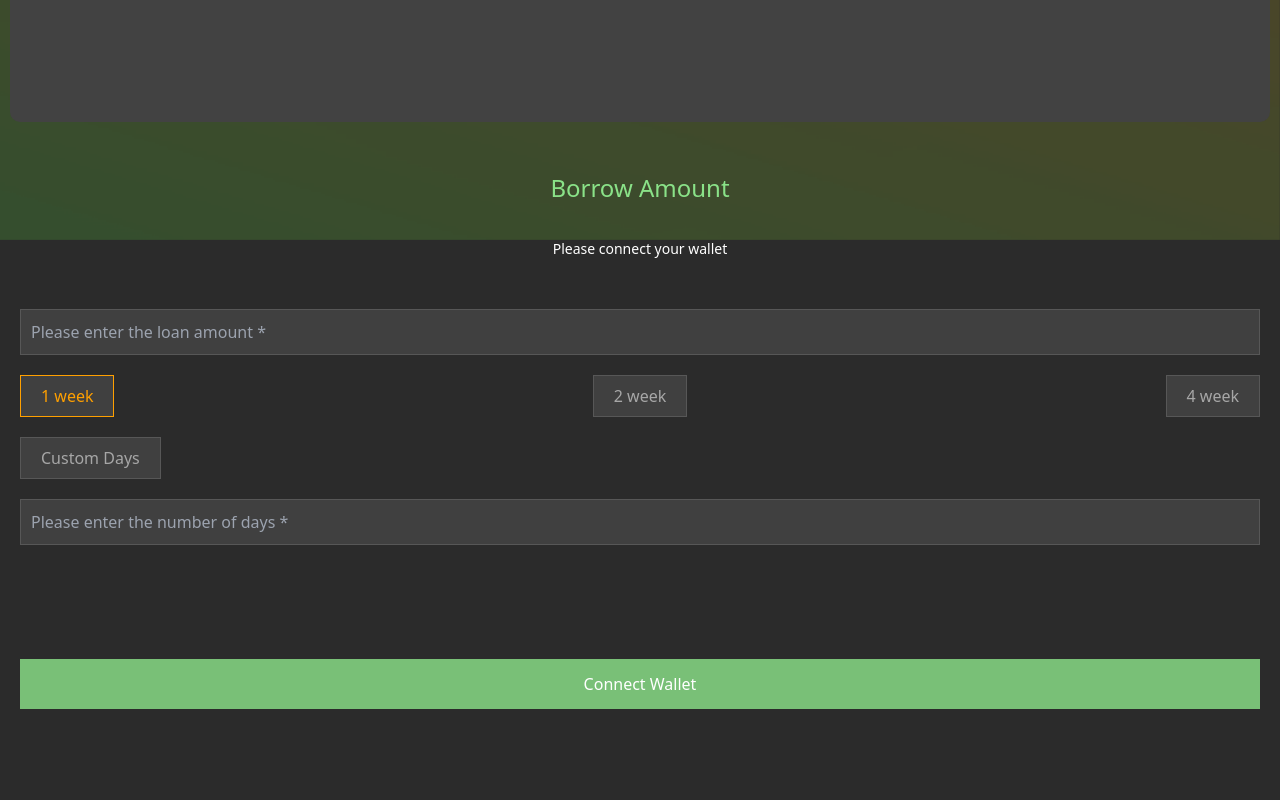
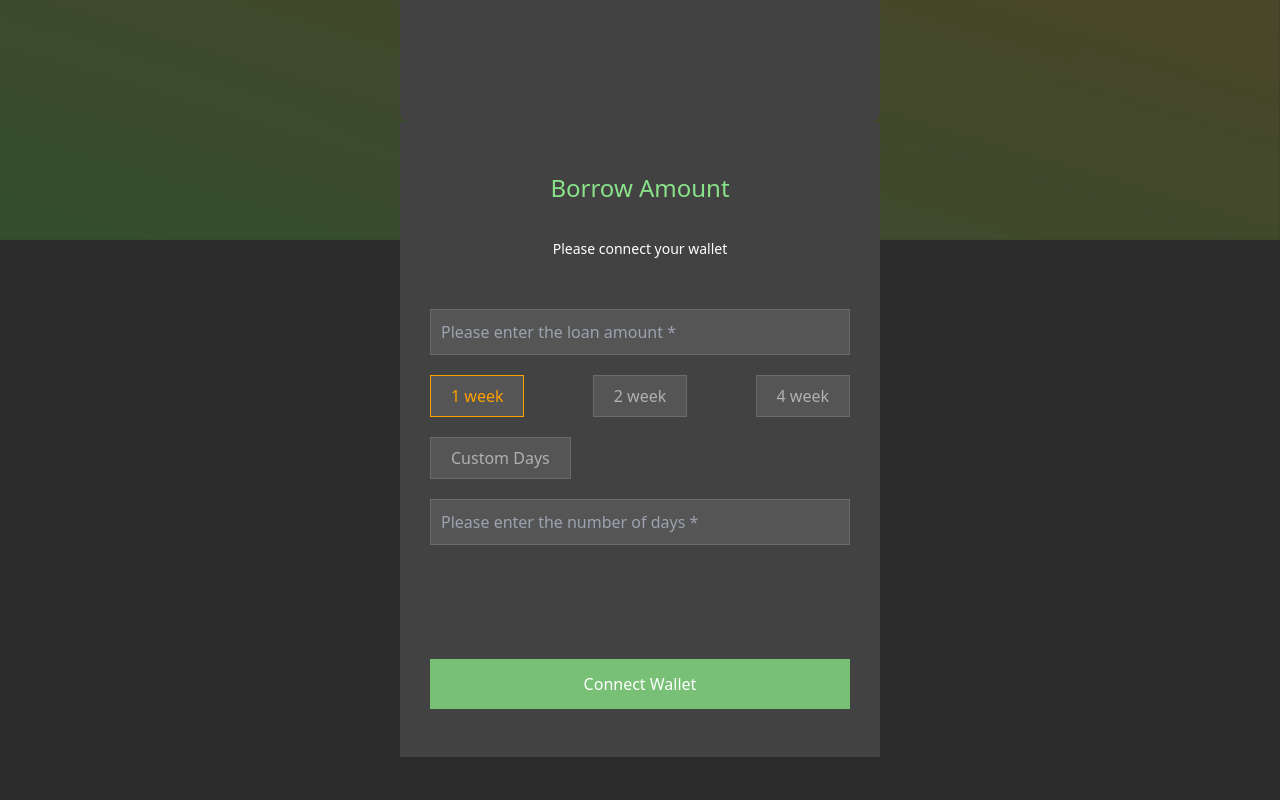
Before and after one commit to mansu10/tagfusion-frontend, a React (Vite) app: page /loan in a window 1280 px wide. Shown: the part 560-1360 px from the top of the page. Built offline with nearby package versions, Linux system fonts and the light colour scheme.

Commit message:
feat: page loan

```diff
--- a/src/pages/PageLoan.jsx
+++ b/src/pages/PageLoan.jsx
@@ -38,7 +38,7 @@ const PageLoan = () => {
 
   return (
     <>
-      <div className="relative z-10 pt-[130px] px-[10px]">
+      <div className="relative z-10 md:max-w-[500px] md:mx-auto  pt-[130px] px-[10px]">
         <div className="w-full h-[552px] rounded-[10px] bg-[#424242]">
           <div className="pt-[15px] pl-[15px] text-[12px] text-white">
             Credit Loan
@@ -139,7 +139,7 @@ const PageLoan = () => {
             pays on a loan.
           </div>
         </div>
-        <div className="flex flex-col items-center w-full  px-[10px] py-[48px] ">
+        <div className="flex flex-col items-center w-full  px-[10px] py-[48px] md:px-[30px] md:bg-[#424242]">
           <div className="text-txtgreen text-[24px]">Borrow Amount</div>
           <div className="mt-[32px] text-[14px] text-white text-center">
             {walletAddress ? (
```
